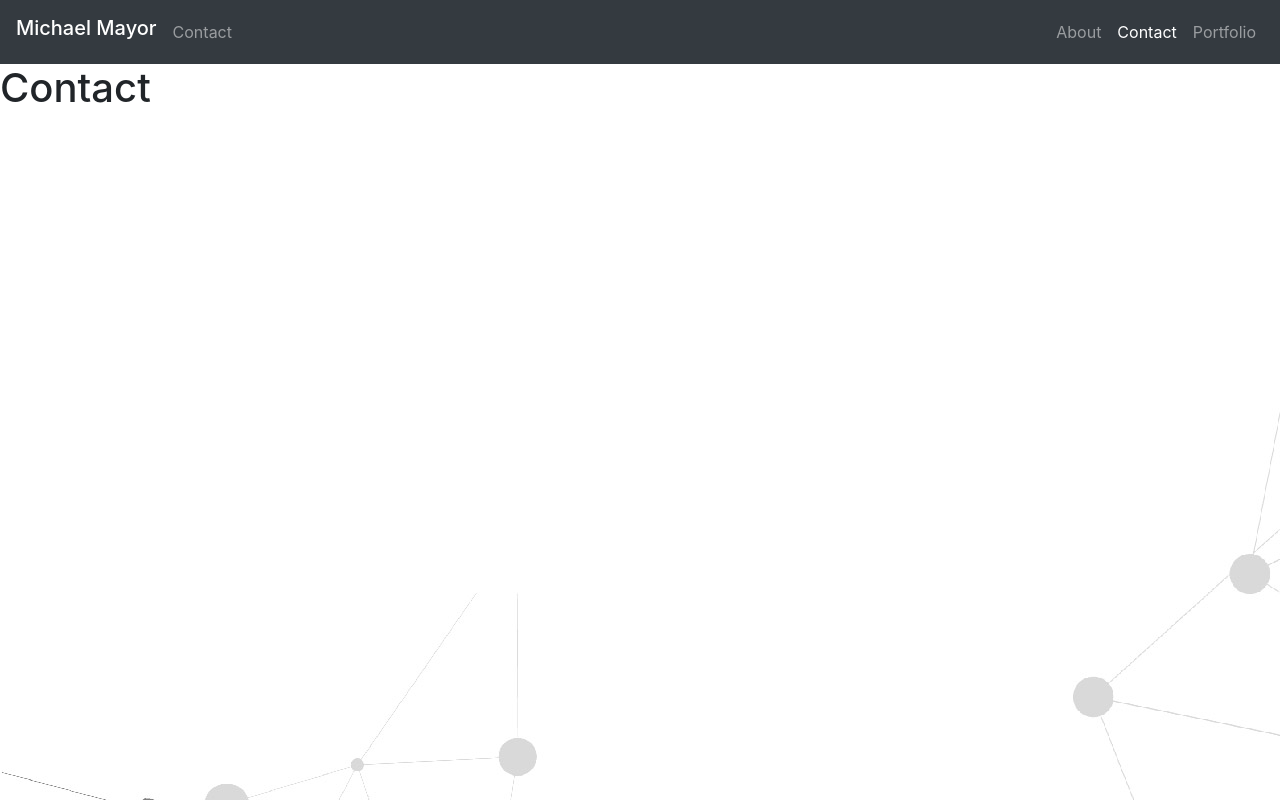
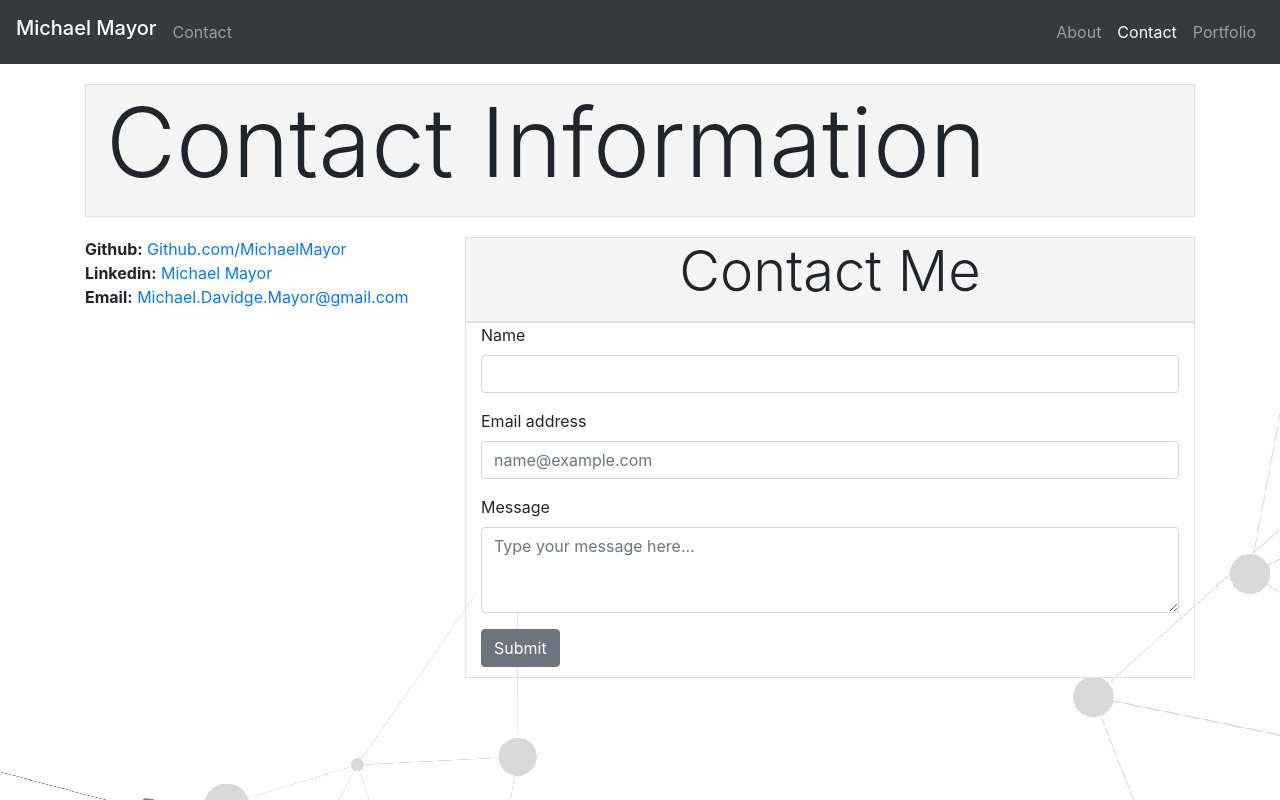
Before and after one commit to MichaelMayor/HomeworkAug15, a plain HTML site: page contact.html in a window 1280 px wide. Drawn offline with nearby package versions, Linux system fonts and the light colour scheme.

Commit message:
Added Contact Page Layout

```diff
--- a/assets/style.css
+++ b/assets/style.css
@@ -6,5 +6,11 @@ img {
 }
 .title {
     margin: 20px 0;
+    padding: 0 20px;
+}
+.gray {
     background-color: whitesmoke;
 }
+.btn {
+    margin-bottom: 10px;
+}
--- a/contact.html
+++ b/contact.html
@@ -32,7 +32,44 @@
               </li>
         </div>
       </nav>
-    <h1>Contact</h1>
+    <div class="container">
+        <section class="row border gray title">
+            <p class="display-1">Contact Information</p>
+        </section>
+        <content class="row">
+            <div class="col-sm-12 col-lg-4">
+                <ul class="list-unstyled">
+                    <li><strong>Github:</strong> <a href="https://github.com/MichaelMayor" target="_blank">Github.com/MichaelMayor</a></li>
+                    <li><strong>Linkedin:</strong> <a href="https://www.linkedin.com/in/michael-mayor-84707a6a" target="_blank">Michael Mayor</a></li>
+                    <li><strong>Email:</strong> <a href="mailto: michael.davidge.mayor@gmail.com" target="_blank">Michael.Davidge.Mayor@gmail.com</a></li>
+                </ul>
+            </div>
+            <div class="col-sm-12 col-lg-8">
+                <div class="col gray border">
+                    <p class="display-4 text-center ">Contact Me</p>
+                </div>
+                <div class="col border">
+                    <form>
+                        <div class="form-group">
+                            <label for="exampleFormControlInput1">Name</label>
+                            <input class="form-control" id="exampleFormControlInput1" rows="1">
+                          </div>
+                        <div class="form-group">
+                          <label for="exampleFormControlInput2">Email address</label>
+                          <input type="email" class="form-control" id="exampleFormControlInput21" placeholder="name@example.com">
+                        </div>
+                        <div class="form-group">
+                          <label for="exampleFormControlTextarea1">Message</label>
+                          <textarea class="form-control" id="exampleFormControlTextarea1" rows="3" placeholder="Type your message here..."></textarea>
+                        </div>
+
+                    </form>
+                    <a class="btn btn-secondary" href="mailto: michael.davidge.mayor@gmail.com" role="button" target="_blank">Submit</a>
+                </div>
+            </div>
+        </content>
+
+    </div>
 
     <!-- Optional JavaScript -->
     <!-- jQuery first, then Popper.js, then Bootstrap JS -->
```
Also changed, not shown: index.html (+1 -1 lines), portfolio.html (+1 -1 lines).
